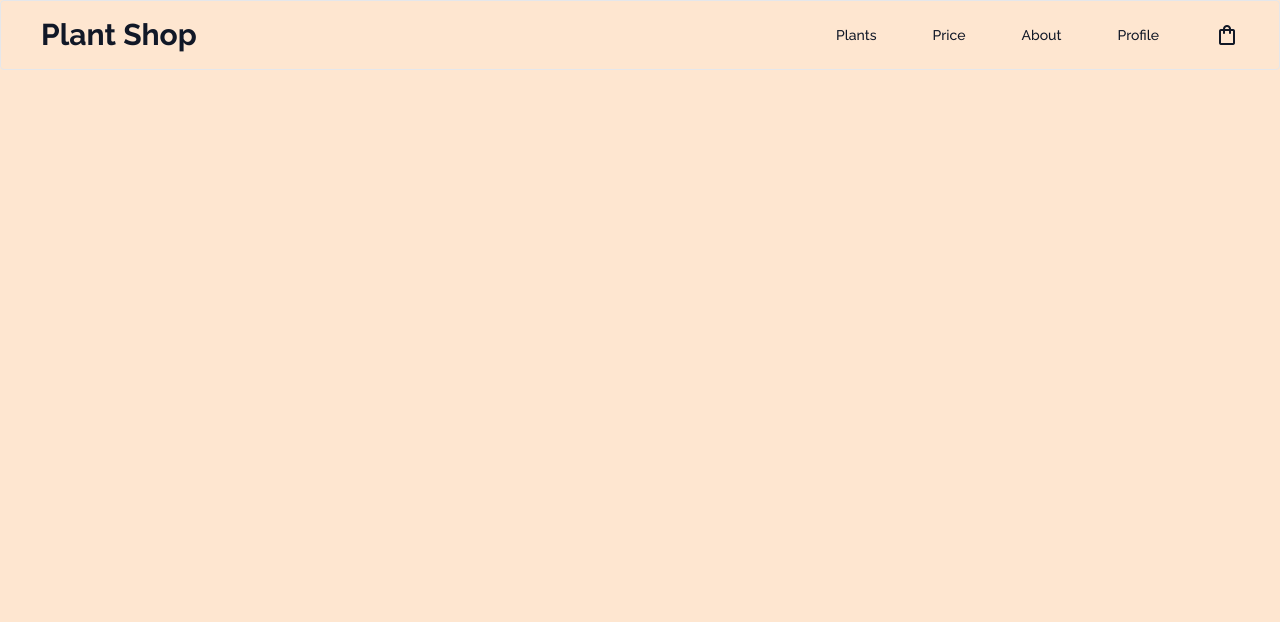
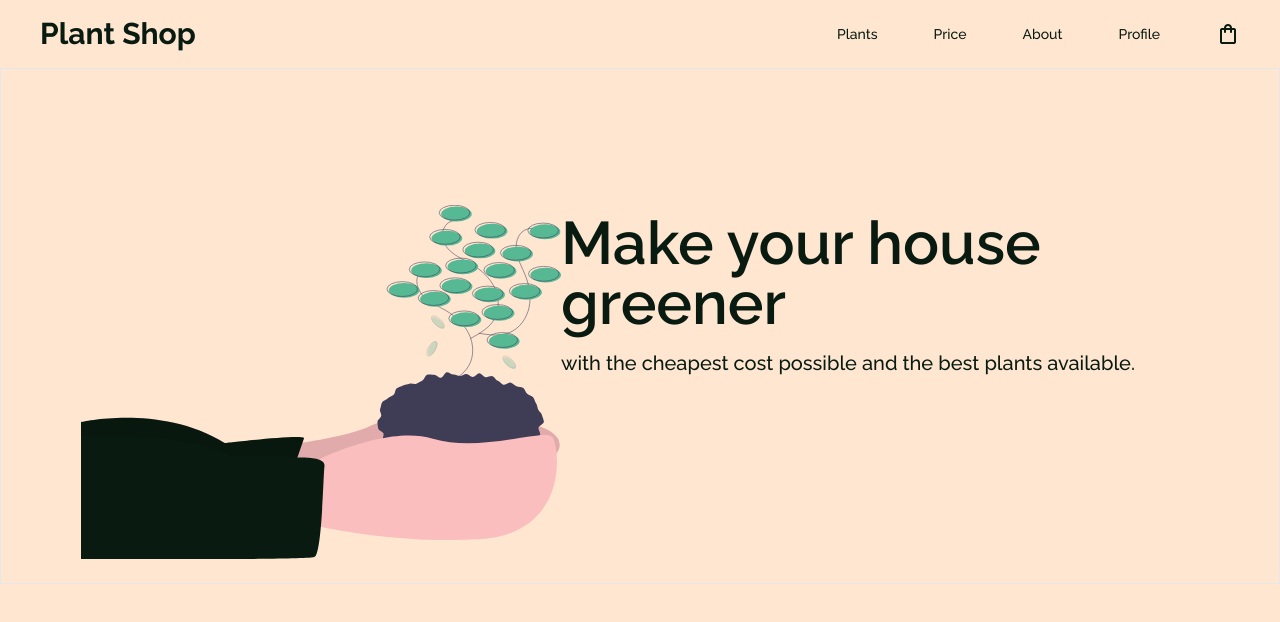
Before and after one commit to mohaCodes/plant-shop, a React (Vite) app: page / in a window 1280 px wide. Shown: the top 622 px of the page. Built offline with nearby package versions, Linux system fonts and the light colour scheme.

Commit message:
Home page is done

```diff
--- a/index.css
+++ b/index.css
@@ -8,7 +8,7 @@
 	}
 
 	body {
-		@apply overflow-x-hidden w-screen max-h-full bg-salmon-pink text-gray-900;
+		@apply overflow-x-hidden w-screen max-h-full bg-salmon-pink text-[#091B11];
 	}
 }
 
--- a/src/App.jsx
+++ b/src/App.jsx
@@ -1,9 +1,21 @@
 import React from "react"
 import Navbar from "./components/Navbar"
-import "flowbite"
+import Plants from "./components/Plants"
+import Home from "./components/Home"
+import { BrowserRouter, Routes, Route } from "react-router-dom"
 
 function App() {
-	return <Navbar />
+	return (
+		<BrowserRouter>
+			<div>
+				<Navbar />
+				<Routes>
+					<Route path="/" element={<Home />} />
+					<Route path="/plants" element={<Plants />} />
+				</Routes>
+			</div>
+		</BrowserRouter>
+	)
 }
 
 export default App
--- a/src/RouterHandler.jsx
+++ /dev/null
@@ -1,3 +0,0 @@
-import React from "react"
-
-export default function RouterHandler() {}
--- /dev/null
+++ b/src/components/Home.jsx
@@ -0,0 +1,21 @@
+import React from "react"
+import plantImage from "../assets/undraw_environment_iaus.svg"
+
+
+/**
+ * Will be rendered with the url "./", it contains a label and a SVG image.
+ */
+export default function Home() {
+	return (
+		<main className="flex flex-row-reverse justify-between font-semibold border text-6xl container p-20">
+			<h2 className="relative top-16">
+                Make your house greener
+
+                <span className="text-xl font-medium block mt-4">with the cheapest cost possible and the best plants available.</span>
+            </h2>
+
+            <img className="w-[30rem] relative top-14" src={plantImage}/>
+
+		</main>
+	)
+}
--- a/src/components/Navbar.jsx
+++ b/src/components/Navbar.jsx
@@ -2,7 +2,7 @@ import React from "react"
 
 export default function Navbar() {
 	return (
-		<nav className="px-2 sm:px-10 py-4 rounded border">
+		<nav className="px-2 sm:px-10 py-4 rounded">
 			<div className="container flex flex-wrap justify-between items-center mx-auto">
 				<h1 className="font-bold sm:text-3xl">Plant Shop</h1>
 
--- /dev/null
+++ b/src/components/Plants.jsx
@@ -0,0 +1,5 @@
+import React from "react"
+
+export default function Plants() {
+	return <h1>Hello from Plants</h1>
+}
```
Also changed, not shown: src/assets/undraw_environment_iaus.svg (added).
